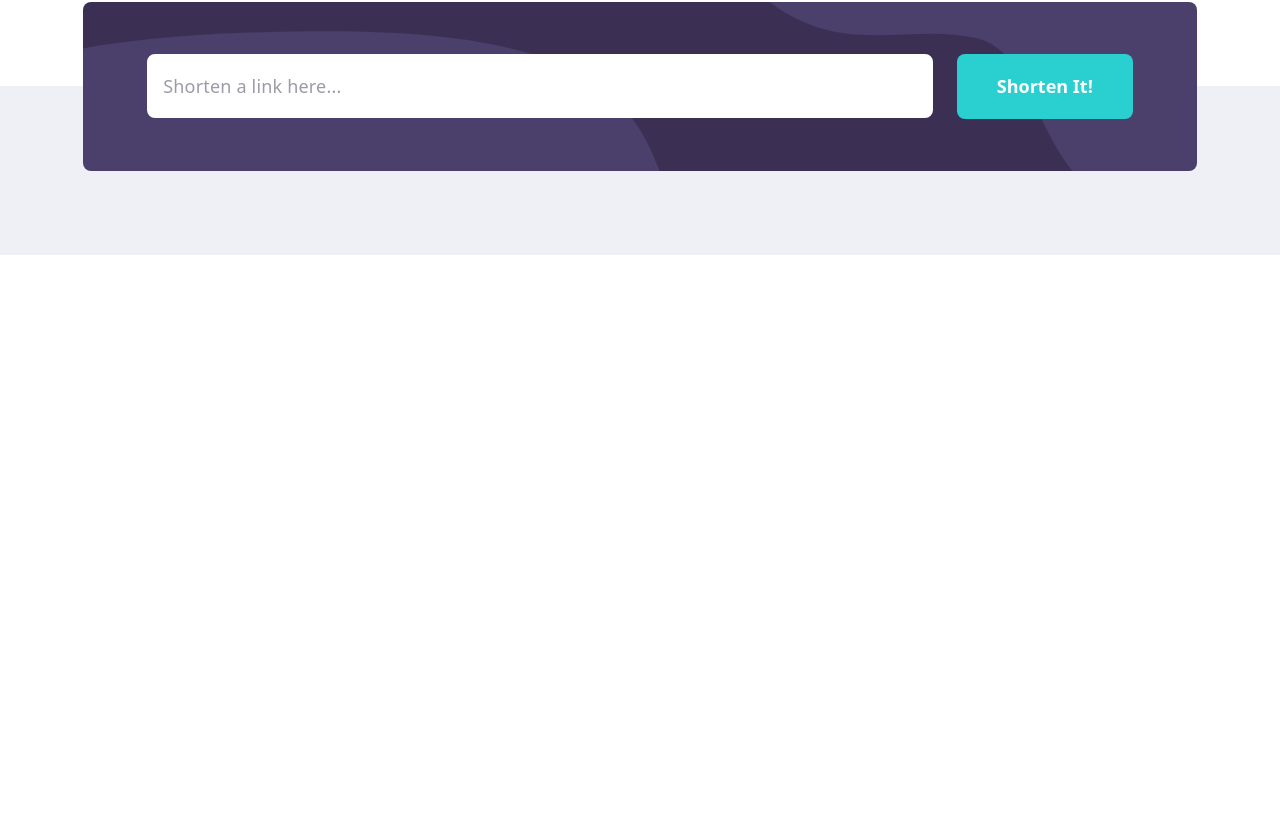
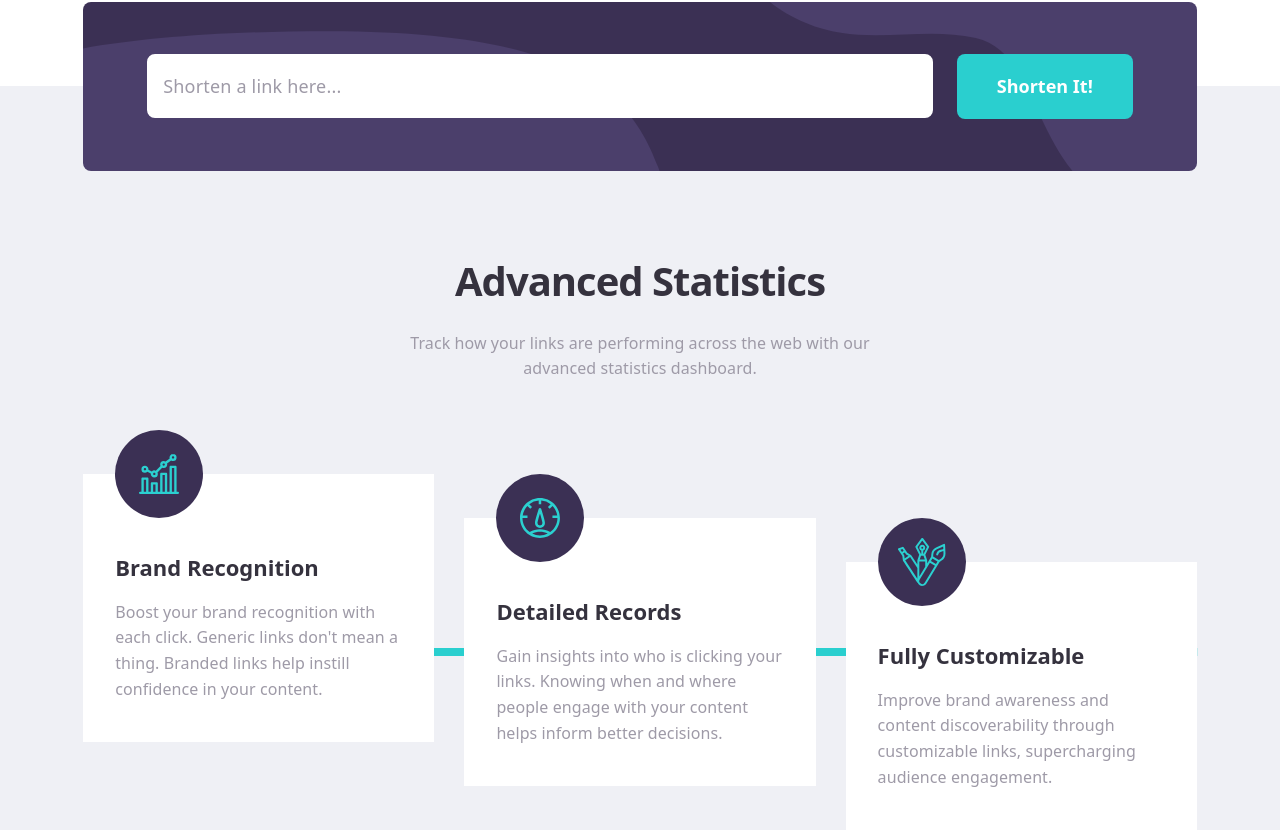
Before and after one commit to Senatrius/shortnr, a React (Vite) app: page / in a window 1280 px wide. Shown: the part 792-1622 px from the top of the page. Before the commit the page ends 1047 px from the top, so only its background shows below. Built offline with nearby package versions, Linux system fonts and the light colour scheme.

Commit message:
add features section

```diff
--- /dev/null
+++ b/src/components/FeatureCard.tsx
@@ -0,0 +1,23 @@
+interface IFeatureCard {
+  icon: string;
+  title: string;
+  body: string;
+  classes?: string;
+}
+
+export const FeatureCard = ({ icon, title, body, classes }: IFeatureCard) => {
+  return (
+    <div className={`relative mx-auto w-[87%] ${classes}`}>
+      <div className='absolute -top-[2.75rem] left-1/2 flex h-[5.5rem] w-[5.5rem] -translate-x-1/2 items-center justify-center rounded-full bg-primary-200 md:left-[4.75rem]'>
+        <img
+          src={icon}
+          alt=''
+        />
+      </div>
+      <div className='bg-white py-20 px-8 pb-10'>
+        <h3 className='mb-5 text-heading-200 text-secondary-400'>{title}</h3>
+        <p className='text-normal-200 text-secondary-300'>{body}</p>
+      </div>
+    </div>
+  );
+};
--- a/src/components/Features.tsx
+++ b/src/components/Features.tsx
@@ -1,9 +1,39 @@
+import { FeatureCard } from './FeatureCard';
 import { Shortener } from './Shortener';
 
 export const Features = () => {
   return (
     <section className='bg-secondary-100'>
       <Shortener />
+      <div className='mx-auto w-[86%] max-w-[30rem] text-center'>
+        <h2 className='mb-6 text-heading-300 text-secondary-400 md:text-heading-400'>
+          Advanced Statistics
+        </h2>
+        <p className='text-normal-200 text-secondary-300'>
+          Track how your links are performing across the web with our advanced
+          statistics dashboard.
+        </p>
+      </div>
+      <div className='relative mt-[5.75rem] flex flex-col md:mx-auto md:w-[87%] md:flex-row md:gap-[1.875rem]'>
+        <div className='absolute left-1/2 top-[5.75rem] h-[calc(100%-5.75rem)] w-2 -translate-x-1/2 bg-primary-100 md:top-1/2 md:h-2 md:w-full md:-translate-y-1/2'></div>
+        <FeatureCard
+          icon='./src/assets/icon-brand-recognition.svg'
+          title='Brand Recognition'
+          body="Boost your brand recognition with each click. Generic links don't mean a thing. Branded links help instill confidence in your content."
+        />
+        <FeatureCard
+          icon='./src/assets/icon-detailed-records.svg'
+          title='Detailed Records'
+          body='Gain insights into who is clicking your links. Knowing when and where people engage with your content helps inform better decisions.'
+          classes='mt-11'
+        />
+        <FeatureCard
+          icon='./src/assets/icon-fully-customizable.svg'
+          title='Fully Customizable'
+          body='Improve brand awareness and content discoverability through customizable links, supercharging audience engagement.'
+          classes='mt-[5.5rem]'
+        />
+      </div>
     </section>
   );
 };
--- a/src/components/Shortener.tsx
+++ b/src/components/Shortener.tsx
@@ -1,4 +1,4 @@
-import { ChangeEvent, FormEvent, useState } from 'react';
+import { ChangeEvent, FormEvent, MouseEvent, useState } from 'react';
 
 interface IShort {
   original: string;
@@ -72,9 +72,10 @@ export const Shortener = () => {
     }
   };
 
-  const copyText = (e: any, text: string) => {
-    e.target.textContent = 'Copied!';
-    e.target.style.backgroundColor = 'hsl(260, 8%, 14%)';
+  const copyText = (e: MouseEvent<HTMLButtonElement>, text: string) => {
+    const btn = e.target as HTMLButtonElement;
+    btn.textContent = 'Copied!';
+    btn.style.backgroundColor = 'hsl(260, 8%, 14%)';
     navigator.clipboard.writeText(text);
   };
 
--- a/tailwind.config.cjs
+++ b/tailwind.config.cjs
@@ -72,7 +72,7 @@ module.exports = {
           }
         ], // footer
         'normal-200': [
-          '0.9375rem',
+          '1rem',
           {
             lineHeight: '1.6rem',
             letterSpacing: '0.005em',
```
